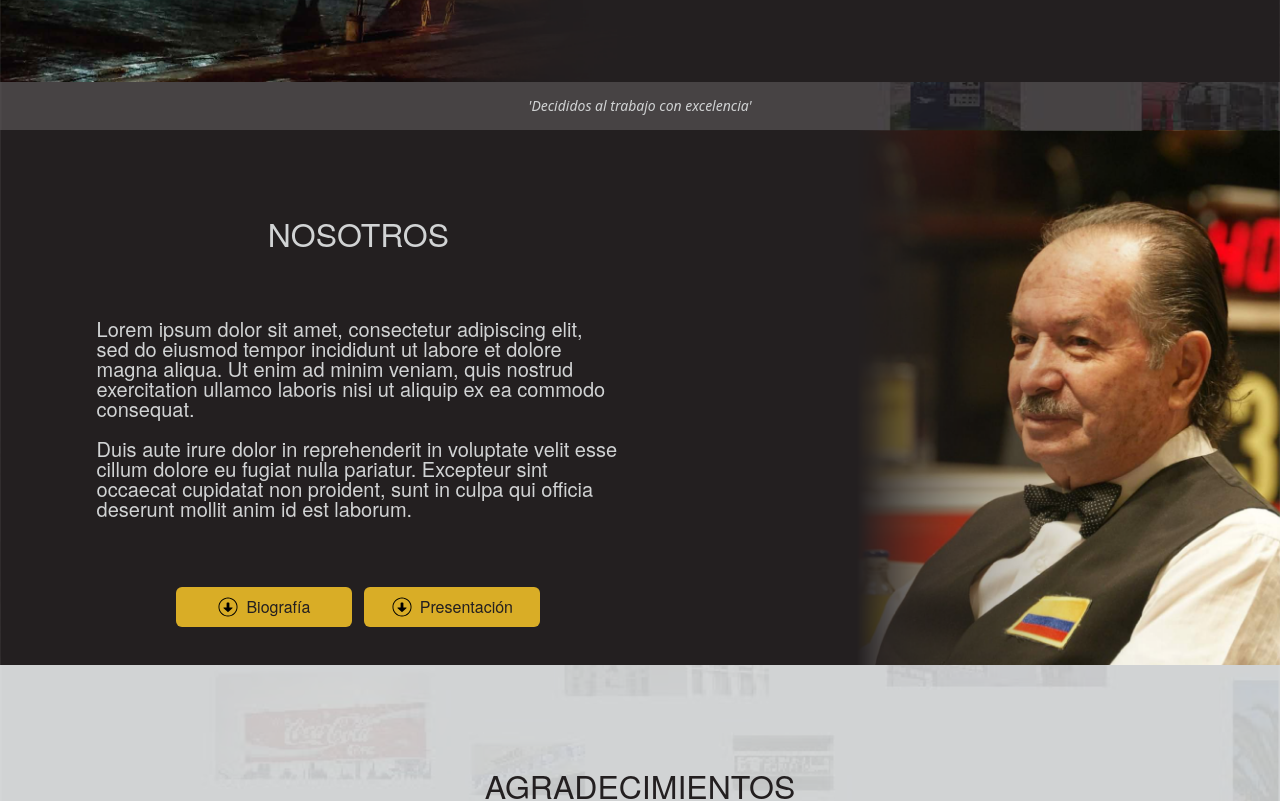
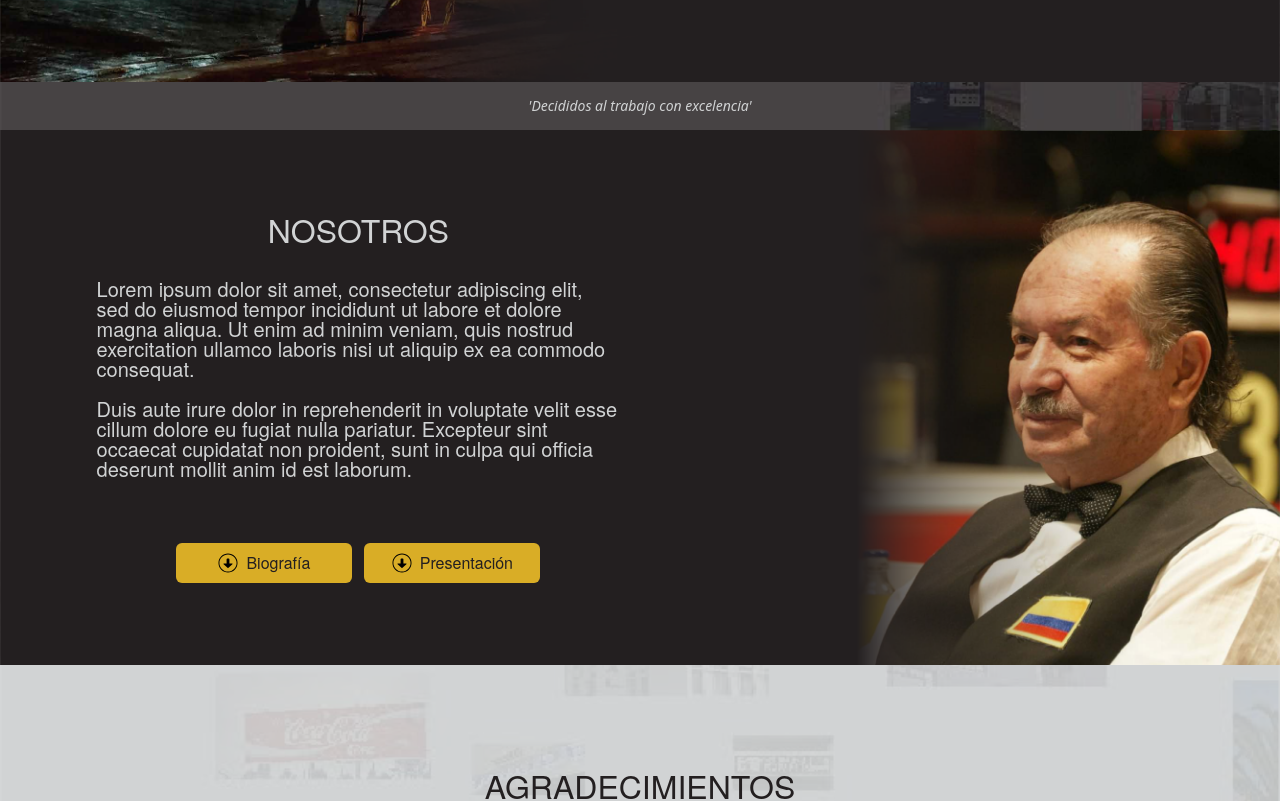
Before and after one commit to Estete9/Rubio-Home, a React (Create React App) app: page / in a window 1280 px wide. Shown: the part 1180-1981 px from the top of the page. Built offline with nearby package versions, Linux system fonts and the light colour scheme; what tailwindcss-debug-screens would draw is missing.

Commit message:
Update styles for nosotros

```diff
--- a/src/App.css
+++ b/src/App.css
@@ -107,7 +107,6 @@
     justify-content: center;
     align-items: center;
 
-
     .service-item-text {
       font-size: 1rem;
     }
@@ -146,10 +145,20 @@
 
   .nosotros-content {
     width: 50%;
-    top: 16%;
+    height: 100%;
+    justify-content: center;
+    align-items: center;
+    top: 0;
     margin-left: 3%;
-    align-items: center;
-    gap: 4.25rem;
+    gap: unset;
+
+    .nosotros-headline {
+      margin-bottom: 2rem;
+    }
+
+    .nosotros-btns {
+      margin-top: 4rem;
+    }
 
     .nosotros-btn {
       padding: 1.25rem 3rem;
@@ -181,7 +190,7 @@
       width: 50%;
       flex-direction: column;
       align-items: center;
-      gap: 4rem;
+      gap: 3rem;
 
       .agradecimientos-text {
         font-size: 1.25rem;
--- a/src/components/Nosotros.jsx
+++ b/src/components/Nosotros.jsx
@@ -25,7 +25,7 @@ const Nosotros = ({ isMobile }) => (
         pariatur. Excepteur sint occaecat cupidatat non proident, sunt in culpa qui officia deserunt
         mollit anim id est laborum.
       </p>
-      <section className="nosotros-buttons flex gap-3 justify-center">
+      <section className="nosotros-btns flex gap-3 justify-center">
         <a
           className="nosotros-btn bg-primary text-neutral font-helveticaNeue text-xs min-w-28 h-8 max-w-44 rounded-md flex items-center justify-center gap-1"
           href={cv}
```
